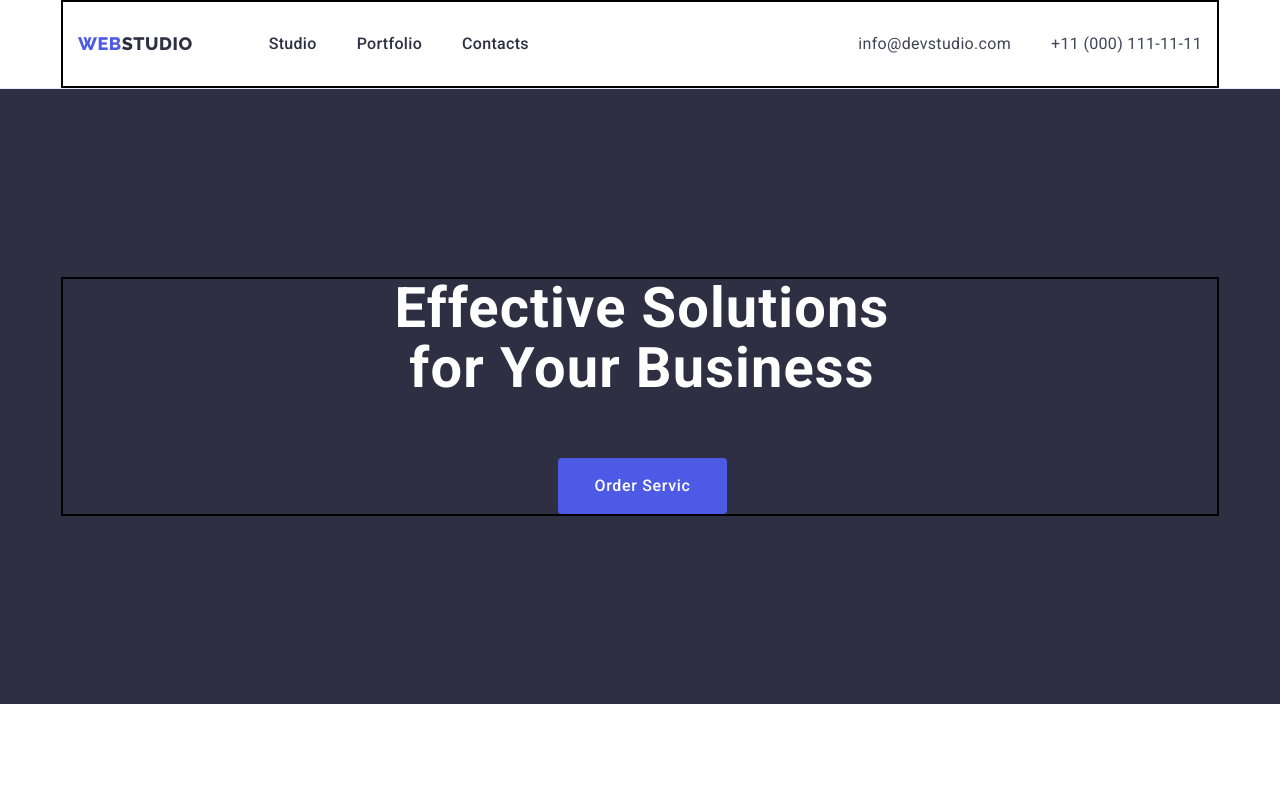
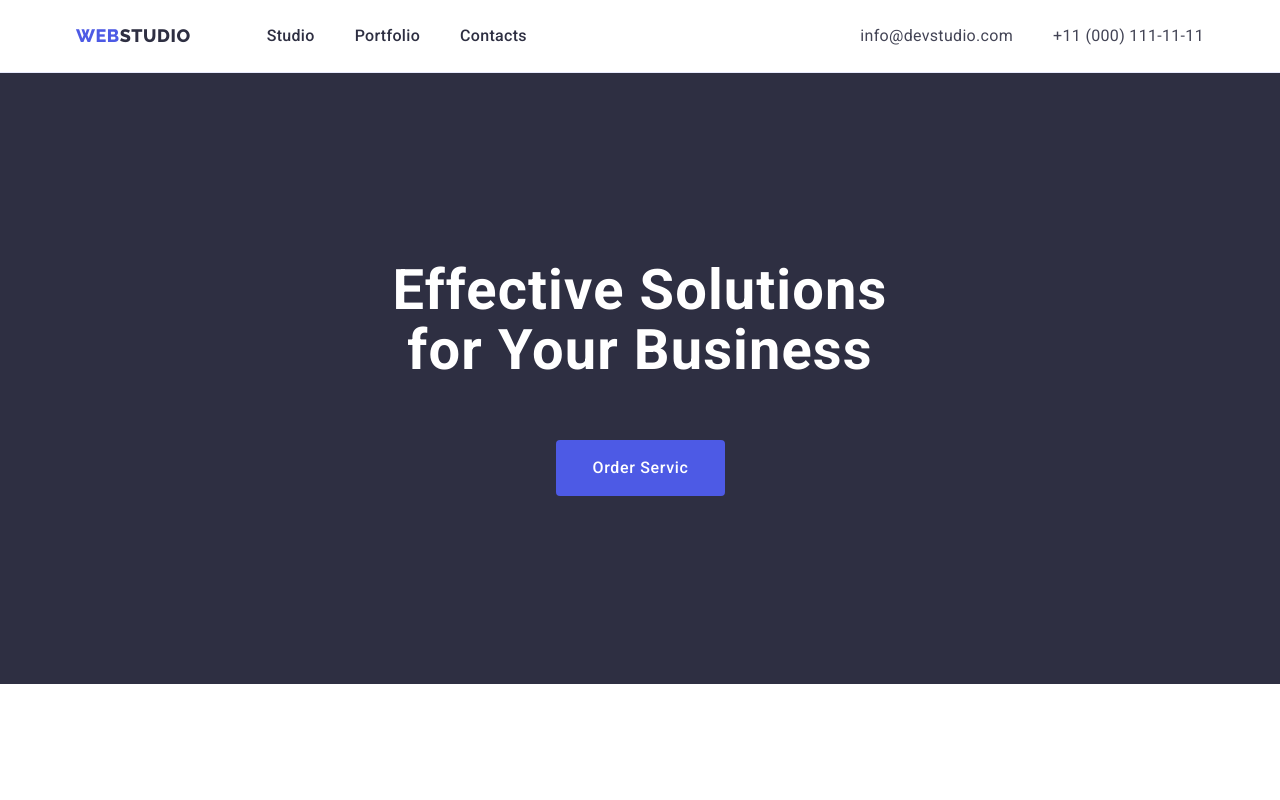
Before and after one commit to bober2005/goit-markup-hw-03, a plain HTML site: page index.html in a window 1280 px wide. Shown: the top 800 px of the page. Drawn offline with nearby package versions, Linux system fonts and the light colour scheme.

Commit message:
Update style.css

```diff
--- a/css/style.css
+++ b/css/style.css
@@ -64,7 +64,6 @@ ul {
 	width: 1158px;
 	margin-left: auto;
 	margin-right: auto;
-	border: 2px solid black;
 	padding-left: 15px;
 	padding-right: 15px;
 }
@@ -245,8 +244,8 @@ body {
 	color: var(--main-txt-cl);
 	text-decoration: none;
 	display: block;
-	padding-top: 30px;
-	padding-bottom: 30px;
+	padding-top: 24px;
+	padding-bottom: 24px;
 }
 
 .address-header {
@@ -270,8 +269,8 @@ body {
 	color: var(--addres-txt-cl);
 	text-decoration: none;
 	display: block;
-	padding-bottom: 30px;
-	padding-top: 30px;
+	padding-bottom: 24px;
+	padding-top: 24px;
 }
 
 
@@ -354,6 +353,7 @@ body {
 .iteam-doing {
 	flex-basis: calc((100% - 48px)/3)
 }
+
 .main-txt {
 	background-color: #FFFFFF;
 	text-align: center;
@@ -375,7 +375,6 @@ body {
 	letter-spacing: 0.02em;
 	color: var(--main-txt-cl);
 	text-transform: capitalize;
-	background-color: #FFFFFF;
 	margin-bottom: 72px;
 }
 
@@ -569,8 +568,6 @@ body {
 	padding: 32px 16px;
 	border: 1px solid #e7e9fc;
 	border-top: none;
-	margin-bottom: 8px;
-
 }
 
 /* title */
```
